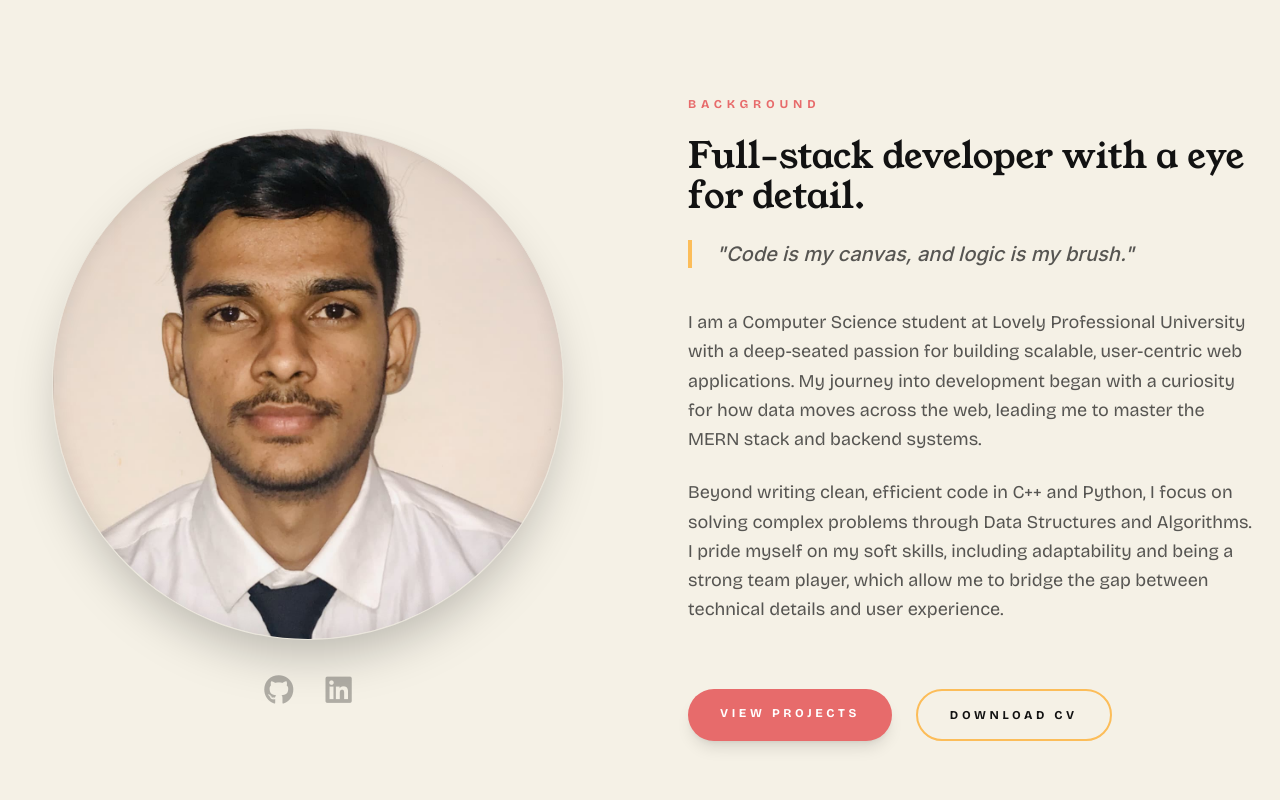
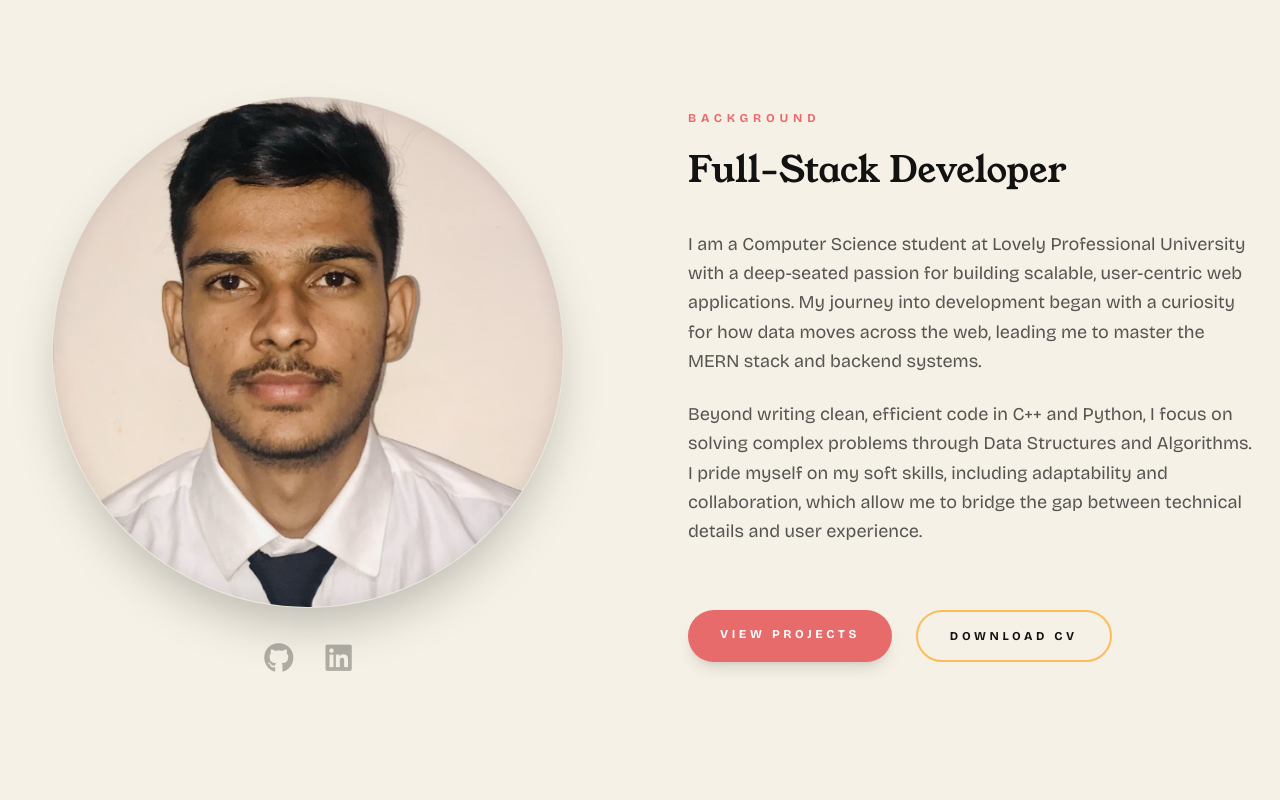
Before and after one commit to mohitparmar0602/portfolio, a React (Vite) app: page / in a window 1280 px wide. Shown: the part 800-1600 px from the top of the page. Built offline with nearby package versions, Linux system fonts and the light colour scheme.

Commit message:
Grammar and consistency fixes across portfolio components and constants

```diff
--- a/src/components/About.jsx
+++ b/src/components/About.jsx
@@ -57,11 +57,8 @@ const About = () => {
           <div className="space-y-6">
             <span className="text-behance-coral font-accent font-bold tracking-[0.4em] uppercase text-xs block">Background</span>
             <h2 className="text-3xl md:text-4xl font-serif leading-tight text-behance-dark">
-              Full-stack developer with a eye for detail.
+              Full-Stack Developer
             </h2>
-            <p className="text-behance-dark/70 text-lg md:text-xl font-medium leading-relaxed italic border-l-4 border-behance-mustard pl-6">
-              "Code is my canvas, and logic is my brush."
-            </p>
           </div>
 
           <div className="space-y-6 text-behance-dark/70 text-lg leading-relaxed font-accent">
--- a/src/constants/index.js
+++ b/src/constants/index.js
@@ -12,13 +12,14 @@ export const HERO_CONTENT = {
     greeting: "MOHIT",
     name: "PARMAR",
     title: "Full Stack Developer",
+    description: "Highly motivated Computer Science student with a focus on modern web technologies and scalable systems.",
     resumeLink: "https://drive.google.com/file/d/1g-3Jp4cArmmwWyztsBA8_hscxp2lBEXG/view?usp=sharing",
     resumeDownloadLink: "https://drive.google.com/uc?export=download&id=1g-3Jp4cArmmwWyztsBA8_hscxp2lBEXG",
 };
 
 export const ABOUT_TEXT = {
     main: "I am a Computer Science student at Lovely Professional University with a deep-seated passion for building scalable, user-centric web applications. My journey into development began with a curiosity for how data moves across the web, leading me to master the MERN stack and backend systems.",
-    sub: "Beyond writing clean, efficient code in C++ and Python, I focus on solving complex problems through Data Structures and Algorithms. I pride myself on my soft skills, including adaptability and being a strong team player, which allow me to bridge the gap between technical details and user experience."
+    sub: "Beyond writing clean, efficient code in C++ and Python, I focus on solving complex problems through Data Structures and Algorithms. I pride myself on my soft skills, including adaptability and collaboration, which allow me to bridge the gap between technical details and user experience."
 };
 
 export const PROJECTS = [
@@ -38,7 +39,7 @@ export const PROJECTS = [
         date: "Jun '25 - Jul '25",
         icon: "fas fa-search",
         image: "/cloud-mri.png", // Using placeholder or keeping existing
-        desc: "Implemented a system for tracking lost and found items at airports. features secure user authentication and organized item listing pages for better usability.",
+        desc: "Implemented a system for tracking lost and found items at airports. Features secure user authentication and organized item listing pages for better usability.",
         tags: ["React.js", "Node.js", "MongoDB"],
         link: "https://github.com/mohitparmar0602/Cloud-Based-MRI-Storage"
     },
@@ -118,9 +119,9 @@ export const CERTIFICATES = {
         },
         {
             date: "Mar '25",
-            title: "Logic building, Programming and Data Structures",
+            title: "Logic Building, Programming and Data Structures",
             issuer: "Summer Training, LPU",
-            desc: "Core CS fundamentals — logic, programming and DSA.",
+            desc: "Core CS fundamentals — logic, programming, and Data Structures.",
             link: "https://drive.google.com/file/d/1ieSTrcq6Pngd6yD0KhPSSnDKTW1PAO-N/view?usp=sharing"
         },
     ],
@@ -183,7 +184,7 @@ export const CONTACT_INFO = {
 
 export const EDUCATION = [
     {
-        duration: "Aug' 23 - Present",
+        duration: "Aug '23 - Present",
         institution: "Lovely Professional University",
         degree: "Bachelor of Technology - Computer Science and Engineering",
         score: "CGPA: 6.55",
@@ -191,7 +192,7 @@ export const EDUCATION = [
         location: "Phagwara, Punjab"
     },
     {
-        duration: "Apr' 21 – Mar' 22",
+        duration: "Apr '21 – Mar '22",
         institution: "Vaish Sr. Sec. School",
         degree: "Intermediate (PCM)",
         score: "Percentage: 78%",
@@ -199,7 +200,7 @@ export const EDUCATION = [
         location: "Charkhi Dadri, Haryana"
     },
     {
-        duration: "Apr' 19 – Mar' 20",
+        duration: "Apr '19 – Mar '20",
         institution: "Vaish Sr. Sec. School",
         degree: "Matriculation",
         score: "Percentage: 87.4%",
@@ -211,7 +212,7 @@ export const EDUCATION = [
 export const EXPERIENCE = [
     {
         date: "Jun '25 - Jul '25",
-        role: "Logic Building, Programming and DS",
+        role: "Logic Building, Programming and Data Structures",
         company: "Lovely Professional University (Summer Training)",
         desc: "Completed an intensive 6-week training program. Strengthened core programming fundamentals by mastering algorithmic thinking and practical application of data structures.",
     },
```
